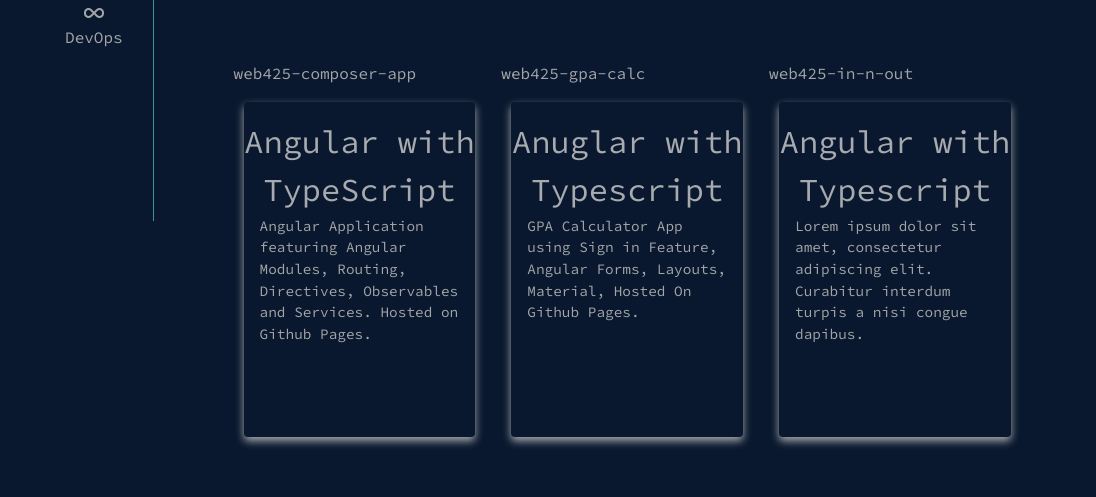
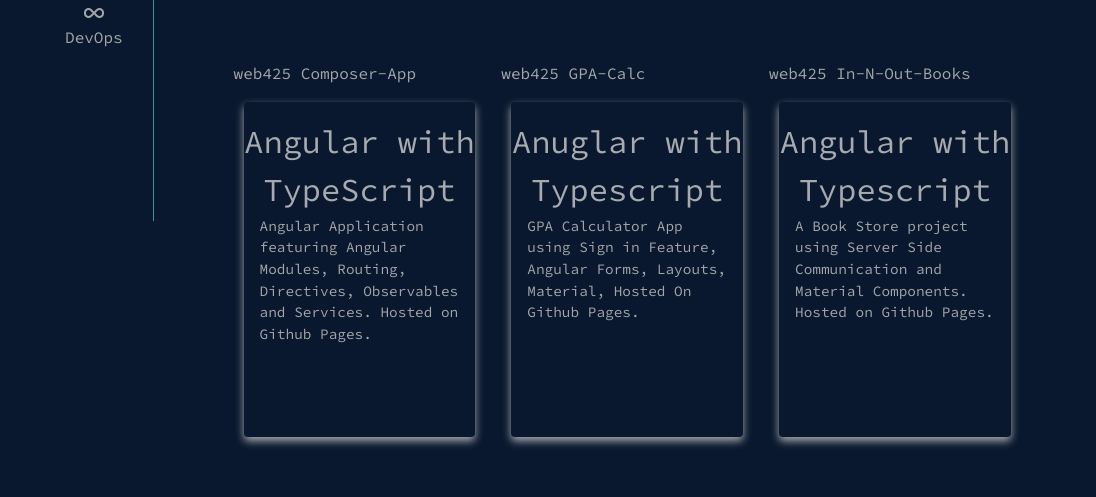
Before and after one commit to Airknstone/Portfolio, a plain HTML site: page projects.html in a window 1280 px wide. Shown: the part 609-1106 px from the top of the page, 0-1096 px from the left. Drawn offline with nearby package versions, Linux system fonts and the light colour scheme; a web font is replaced by a local one.

Commit message:
Commit In-N-Out-Books

```diff
--- a/projects.html
+++ b/projects.html
@@ -103,7 +103,7 @@
                 </a>
 
                 <a href="https://airknstone.github.io/composer-app/">
-                    <div class="web425-composer-app">web425-composer-app
+                    <div class="web425-composer-app">web425 Composer-App
                         <div class="assign-container">
                             <div class="assign-content">
                                 <div class="card">
@@ -123,7 +123,7 @@
                     </div>
                 </a>
                 <a href="https://airknstone.github.io/gpa-calculator-app/">
-                    <div class="web425-gpa-calc">web425-gpa-calc
+                    <div class="web425-gpa-calc">web425 GPA-Calc
                         <div class="assign-container">
                             <div class="assign-content">
                                 <div class="card">
@@ -142,8 +142,8 @@
                     </div>
                 </a>
 
-                <a href="">
-                    <div class="web425-in-n-out">web425-in-n-out
+                <a href="https://airknstone.github.io/in-n-out-books/">
+                    <div class="web425-in-n-out">web425 In-N-Out-Books
                         <div class="assign-container">
                             <div class="assign-content">
                                 <div class="card">
@@ -151,9 +151,9 @@
                                         Angular with Typescript </div>
                                     <div class="card-content">
                                         <p>
-                                            Lorem ipsum dolor sit amet, consectetur adipiscing elit. Curabitur interdum
-                                            turpis a
-                                            nisi congue dapibus.
+                                            A Book Store project using Server Side Communication and Material
+                                            Components.
+                                            Hosted on Github Pages.
                                         </p>
                                     </div>
                                 </div>
```
